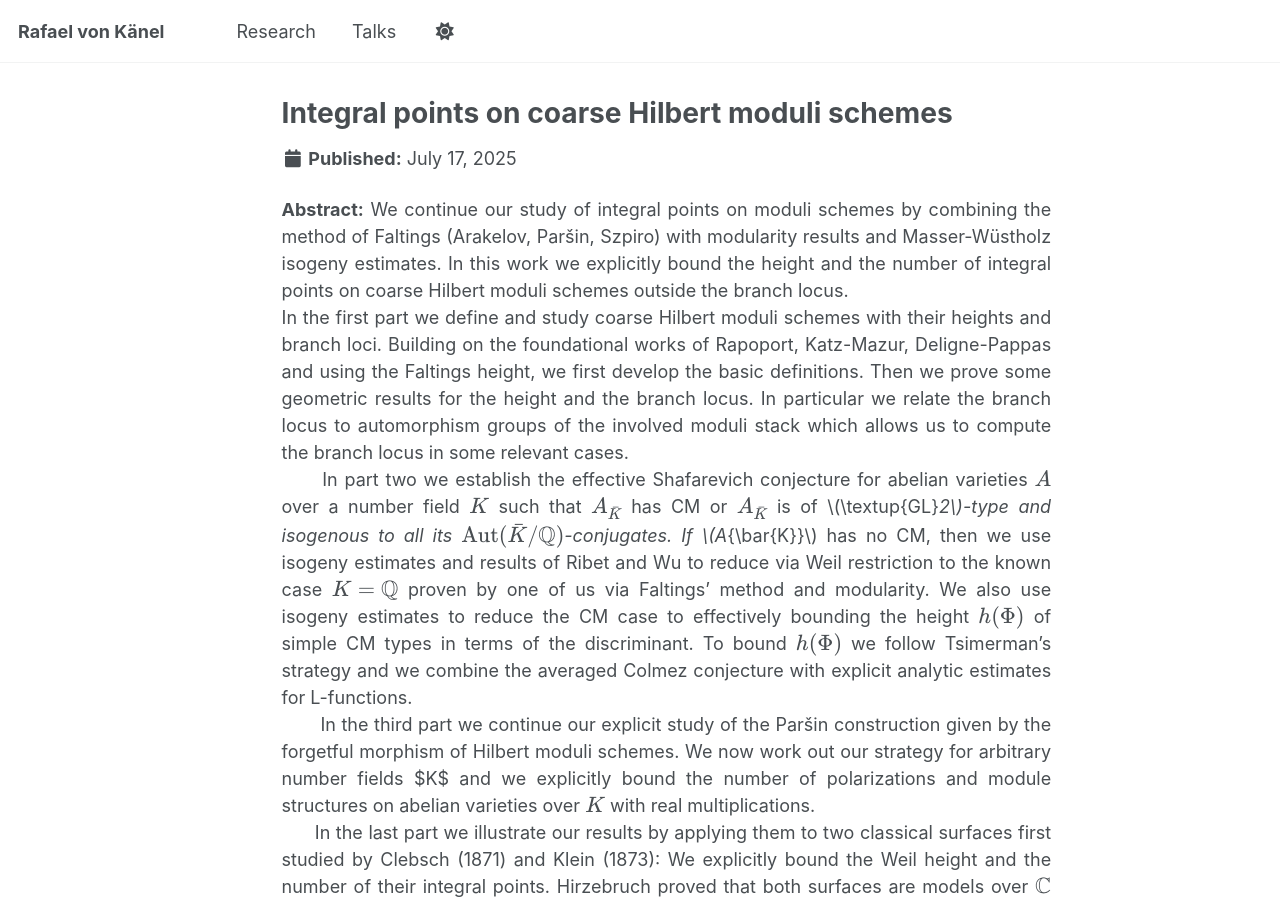
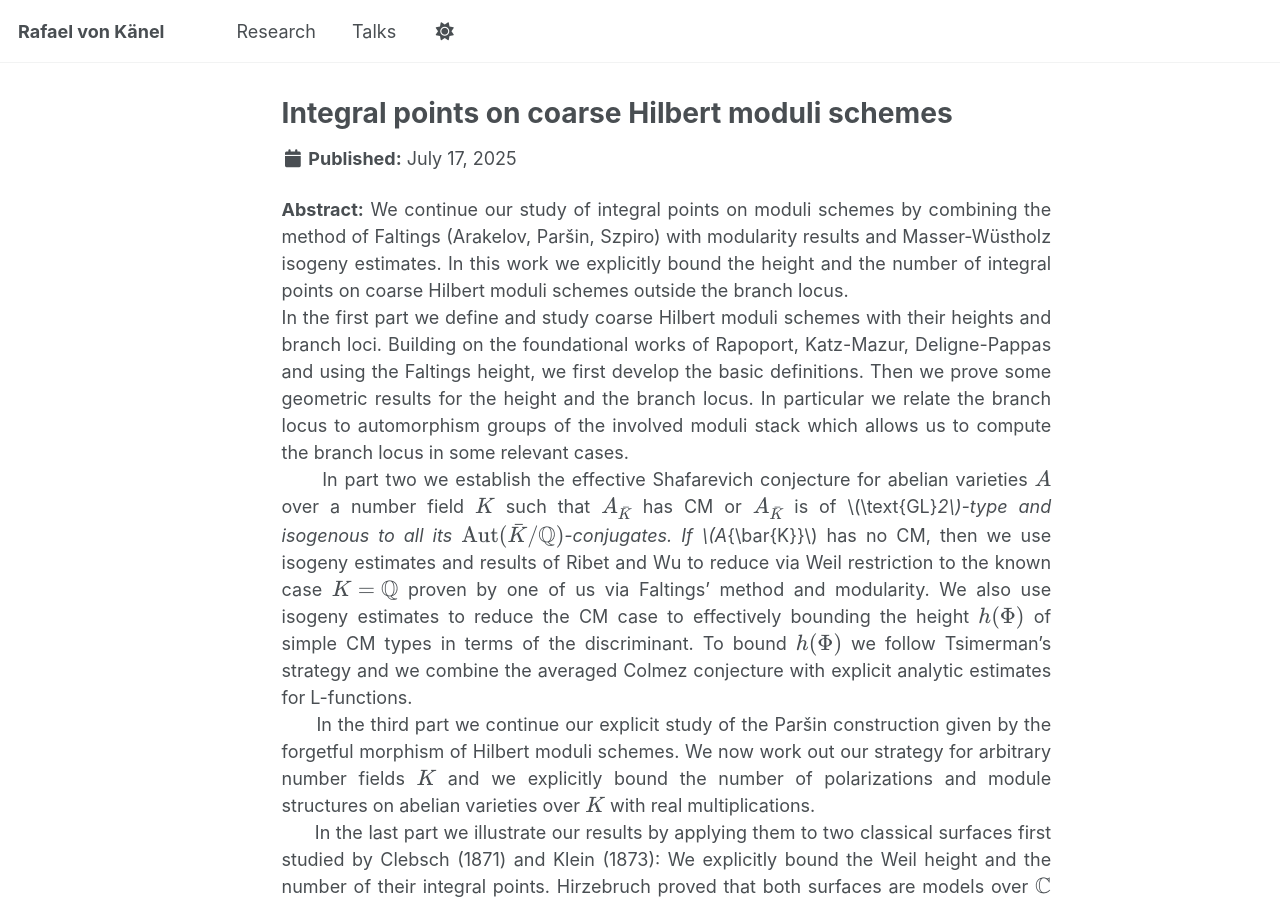
Before and after one commit to rafaelvonkanel/rafaelvonkanel.github.io, a Jekyll site: the page built from _research/proj4.md, in a window 1280 px wide and 900 px high. Built offline with Jekyll 4.4.1, drawn with Linux system fonts in a browser that asks for light colours; a script that is not in the unit is left out.

Commit message:
Update proj4.md

```diff
--- a/_research/proj4.md
+++ b/_research/proj4.md
@@ -13,6 +13,6 @@ author_profile: false
 <div style="text-align: justify !important; text-justify: inter-word;" markdown="1">
 **Abstract:** We continue our study of integral points on moduli schemes by combining the method of Faltings (Arakelov, Par&scaron;in, Szpiro) with modularity results and Masser-W&uuml;stholz isogeny estimates. In this work we explicitly bound the height and the number of integral points on coarse Hilbert moduli schemes outside the branch locus.
 In the first part we define and study coarse Hilbert moduli schemes with their heights and branch loci. Building on the foundational works of Rapoport, Katz-Mazur, Deligne-Pappas and using the Faltings height, we first develop the basic definitions. Then we prove some geometric results for the height and the branch locus. In particular we relate the branch locus to automorphism groups of the involved moduli stack which allows us to compute the branch locus in some relevant cases.
-&nbsp;&nbsp;&nbsp;&nbsp;&nbsp; In part two we establish the effective Shafarevich conjecture for abelian varieties \\(A\\)  over a number field \\(K\\) such that \\(A_{\bar{K}}\\) has CM or \\(A_{\bar{K}}\\) is of \\(\textup{GL}_2\\)-type and isogenous to all its \\(\text{Aut}(\bar{K}/\mathbb{Q})\\)-conjugates. If \\(A_{\bar{K}}\\) has no CM, then we use isogeny estimates and results of Ribet and Wu to reduce via Weil restriction to the known case \\(K=\mathbb{Q}\\) proven by one of us via Faltings' method and modularity. We also use isogeny estimates to reduce the CM case to effectively bounding the height \\(h(\Phi)\\) of simple CM types in terms of the discriminant. To bound \\(h(\Phi)\\) we follow Tsimerman's strategy and we combine the averaged Colmez conjecture with explicit analytic estimates for L-functions.
-&nbsp;&nbsp;&nbsp;&nbsp;&nbsp;&nbsp; In the third part we continue our explicit study of the Par&scaron;in construction given by the forgetful morphism of Hilbert moduli schemes. We now work out our strategy for arbitrary number fields $K$ and we explicitly bound the number of polarizations and module structures on abelian varieties over \\(K\\) with real multiplications.
+&nbsp;&nbsp;&nbsp;&nbsp;&nbsp; In part two we establish the effective Shafarevich conjecture for abelian varieties \\(A\\)  over a number field \\(K\\) such that \\(A_{\bar{K}}\\) has CM or \\(A_{\bar{K}}\\) is of \\(\text{GL}_2\\)-type and isogenous to all its \\(\text{Aut}(\bar{K}/\mathbb{Q})\\)-conjugates. If \\(A_{\bar{K}}\\) has no CM, then we use isogeny estimates and results of Ribet and Wu to reduce via Weil restriction to the known case \\(K=\mathbb{Q}\\) proven by one of us via Faltings' method and modularity. We also use isogeny estimates to reduce the CM case to effectively bounding the height \\(h(\Phi)\\) of simple CM types in terms of the discriminant. To bound \\(h(\Phi)\\) we follow Tsimerman's strategy and we combine the averaged Colmez conjecture with explicit analytic estimates for L-functions.
+&nbsp;&nbsp;&nbsp;&nbsp;&nbsp; In the third part we continue our explicit study of the Par&scaron;in construction given by the forgetful morphism of Hilbert moduli schemes. We now work out our strategy for arbitrary number fields \\(K\\) and we explicitly bound the number of polarizations and module structures on abelian varieties over \\(K\\) with real multiplications.
 &nbsp;&nbsp;&nbsp;&nbsp;&nbsp; In the last part we illustrate our results by applying them to two classical surfaces first studied by Clebsch (1871) and Klein (1873): We explicitly bound the Weil height and the number of their integral points. Hirzebruch proved that both surfaces are models over \\(\mathbb{C}\\) of a Hilbert modular surface \\(Y_\mathbb{C}\\). To show that they are coarse Hilbert moduli schemes over \\(ZZ[\tfrac{1}{30}]\\), we go into the construction of Rapoport and Faltings--Chai of the integral minimal compactification of \\(Y_\mathbb{C}\\) and we make it explicit via Hirzebruch's work. Here we use geometric results for integral Hirzebruch-Zagier divisors of Bruinier-Burgos-K&uuml;hn and Yang, and we compute the Fourier expansion of certain Eisenstein series via analytic results of Klingen, Siegel and Zagier. To explicitly relate the height to the Weil height, we combine Pazuki's height comparison with formulas for Hilbert theta functions due to G&ouml;tzky, Gundlach and Lauter-Naehrig-Yang.
```
